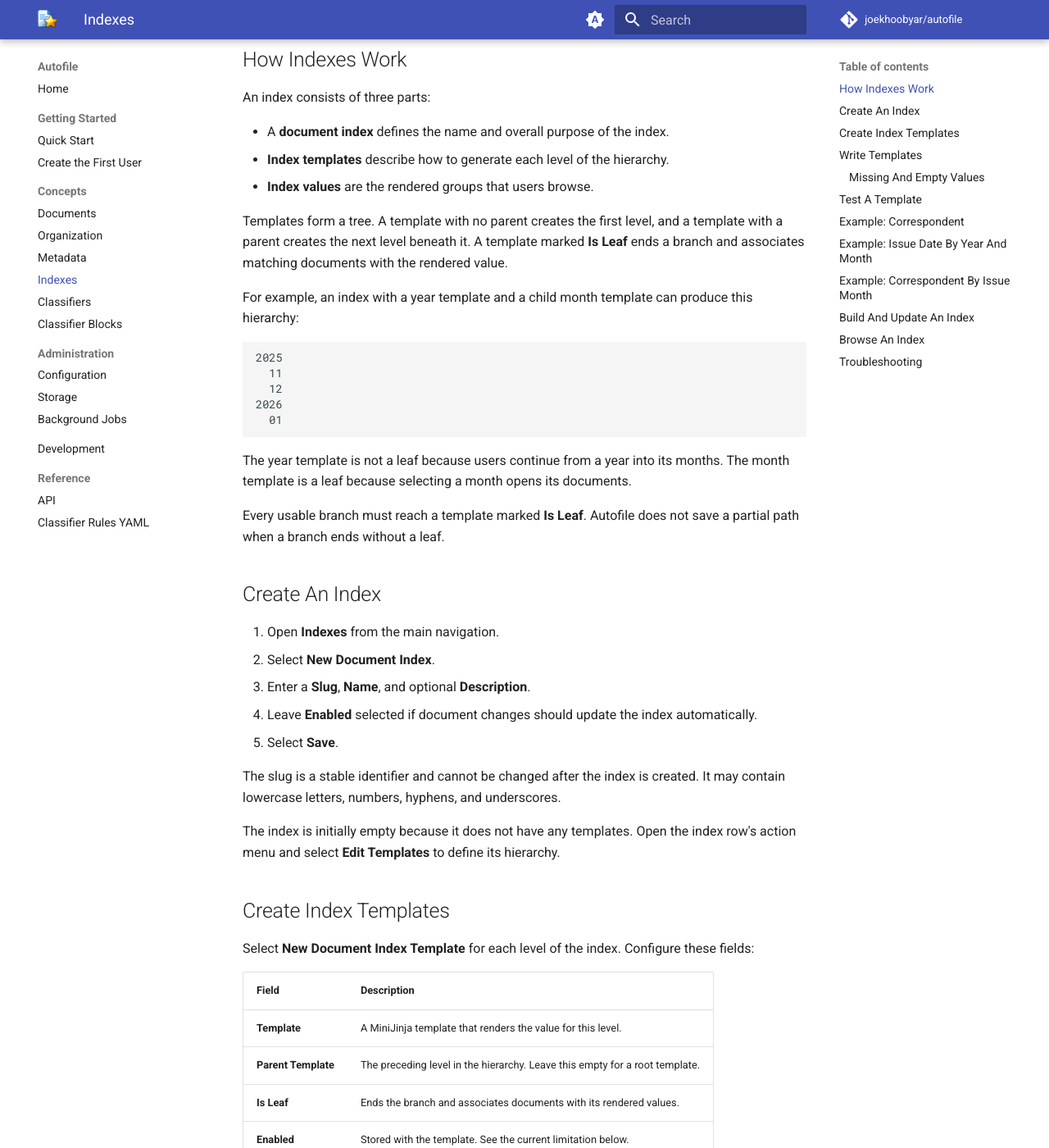
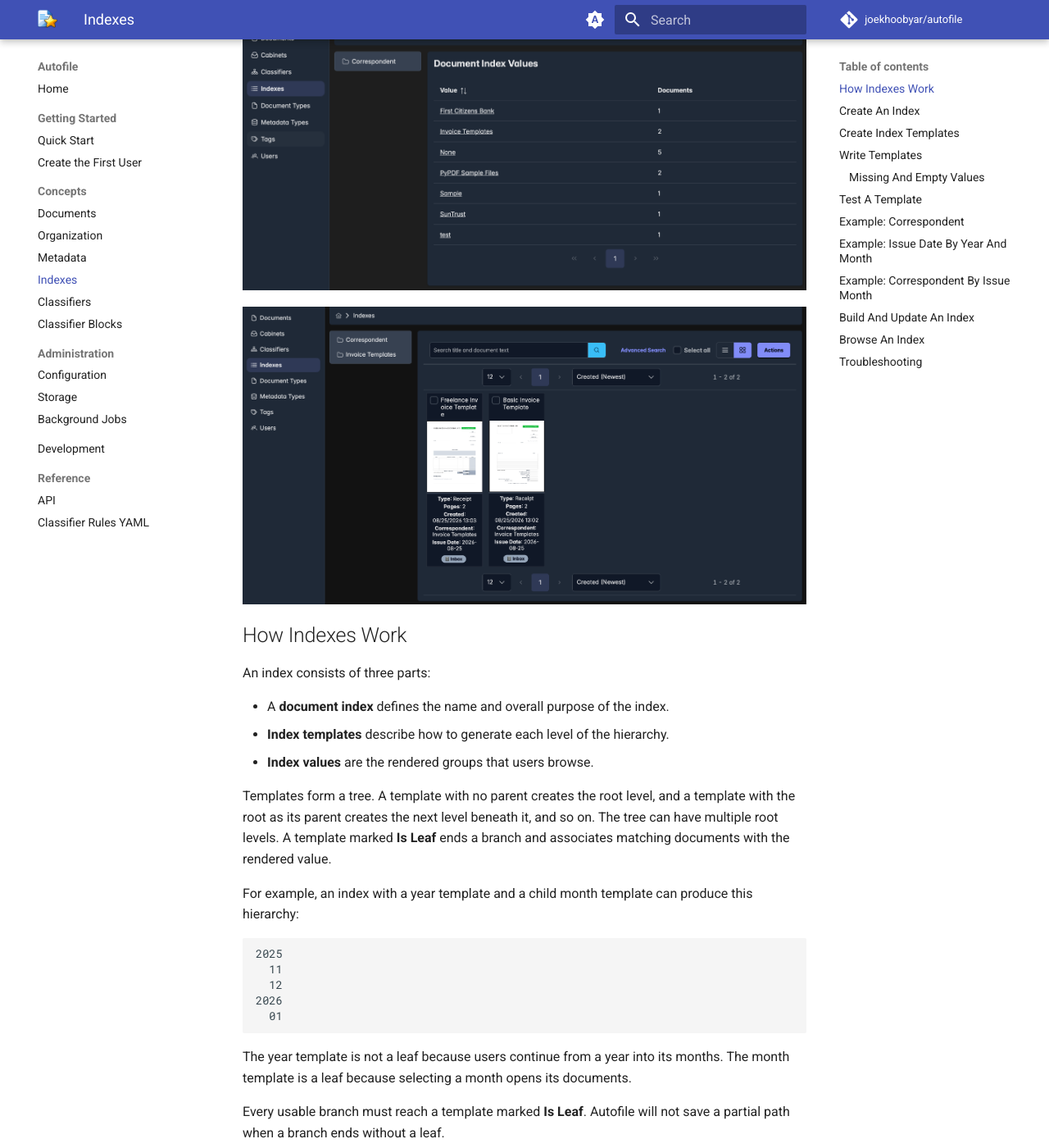
Before and after one commit to joekhoobyar/autofile, an MkDocs documentation site: the page built from docs/concepts/indexes.md, in a window 1280 px wide and 1400 px high, scrolled down 241 px. Shown: the whole window at 82% size. Built offline with MkDocs 1.6.1 and Material for MkDocs 9.7.7, drawn with Linux system fonts in a browser that asks for light colours; comment, search, counter and statistics services are not loaded; some of the changed text lies outside the part shown.

Commit message:
docs: update indexes documentation

```diff
--- a/docs/concepts/indexes.md
+++ b/docs/concepts/indexes.md
@@ -1,6 +1,9 @@
 # Indexes
 
 Document indexes organize documents into browseable groups generated from document properties and metadata. For example, an index can group documents by correspondent, by issue year and month, or by a combination of both.
+
+![document index values](../assets/document-index-values-basic.png){ align=left width="100%" style="margin: 0 0 1rem 0;" }
+![document index values](../assets/document-index-docs-basic.png){ align=left width="100%" style="margin: 0 0 1rem 0;" }
 
 ## How Indexes Work
 
@@ -10,7 +13,7 @@ An index consists of three parts:
 - **Index templates** describe how to generate each level of the hierarchy.
 - **Index values** are the rendered groups that users browse.
 
-Templates form a tree. A template with no parent creates the first level, and a template with a parent creates the next level beneath it. A template marked **Is Leaf** ends a branch and associates matching documents with the rendered value.
+Templates form a tree. A template with no parent creates the root level, and a template with the root as its parent creates the next level beneath it, and so on. The tree can have multiple root levels. A template marked **Is Leaf** ends a branch and associates matching documents with the rendered value.
 
 For example, an index with a year template and a child month template can produce this hierarchy:
 
@@ -24,7 +27,7 @@ For example, an index with a year template and a child month template can produc
 
 The year template is not a leaf because users continue from a year into its months. The month template is a leaf because selecting a month opens its documents.
 
-Every usable branch must reach a template marked **Is Leaf**. Autofile does not save a partial path when a branch ends without a leaf.
+Every usable branch must reach a template marked **Is Leaf**. Autofile will not save a partial path when a branch ends without a leaf.
 
 ## Create An Index
 
@@ -216,7 +219,7 @@ To see where one document appears, open the document and select **Indexes**. The
 
 If expected values or documents are missing:
 
-- Test every template against an affected document using **Template Test**.
+- Test every template against an affected document using the **Template Test** document action.
 - Confirm metadata keys use slugs such as `correspondent` and `issue_date`, not display names such as `Correspondent` and `Issue Date`.
 - Confirm every branch ends at a template marked **Is Leaf**.
 - Confirm child templates have the intended **Parent Template**.
```
Also changed, not shown: docs/assets/document-index-docs-basic.png (added), docs/assets/document-index-values-basic.png (added).
